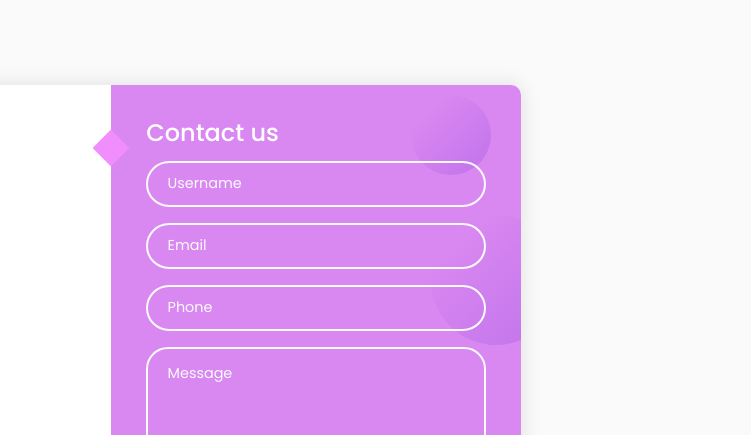
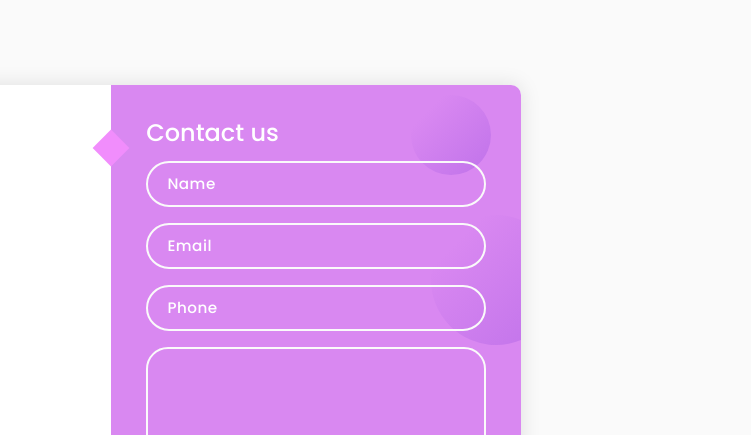
Before and after one commit to Aish-ika031/Portfolio-Website, a plain HTML site: page index.html in a window 1280 px wide. Shown: the part 860-1295 px from the top of the page, 529-1280 px from the left. Drawn offline with nearby package versions, Linux system fonts and the light colour scheme; a web font is replaced by a local one.

Commit message:
Modified the Contact Section

```diff
--- a/index.html
+++ b/index.html
@@ -184,23 +184,23 @@
             <form action="index.html" autocomplete="off">
               <h3 class="title">Contact us</h3>
               <div class="input-container">
-                <input type="text" name="name" class="input" />
-                <label for="">Username</label>
+                <input type="text" id="name" name="name" placeholder="Name" class="input"/>
+                <!-- <label for="">Username</label> -->
                 <span>Username</span>
               </div>
               <div class="input-container">
-                <input type="email" name="email" class="input" />
-                <label for="">Email</label>
+                <input type="email" id="email" name="email" placeholder="Email" class="input" />
+                <!-- <label for="">Email</label> -->
                 <span>Email</span>
               </div>
               <div class="input-container">
-                <input type="tel" name="phone" class="input" />
-                <label for="">Phone</label>
+                <input type="tel" id="phone" name="phone" placeholder="Phone" class="input" />
+                <!-- <label for="">Phone</label> -->
                 <span>Phone</span>
               </div>
               <div class="input-container textarea">
                 <textarea name="message" class="input"></textarea>
-                <label for="">Message</label>
+                <!-- <label for="">Message</label> -->
                 <span>Message</span>
               </div>
               <input type="submit" value="Send" class="btn" />
--- a/style.css
+++ b/style.css
@@ -414,6 +414,12 @@ background-color: black;
     left: -13px;
   }
 
+  .input-container input::placeholder,
+  .input-container textarea::placeholder {
+    color: white;
+    opacity: 1;
+  }
+
   form {
     padding: 2.3rem 2.2rem;
     z-index: 10;
```
